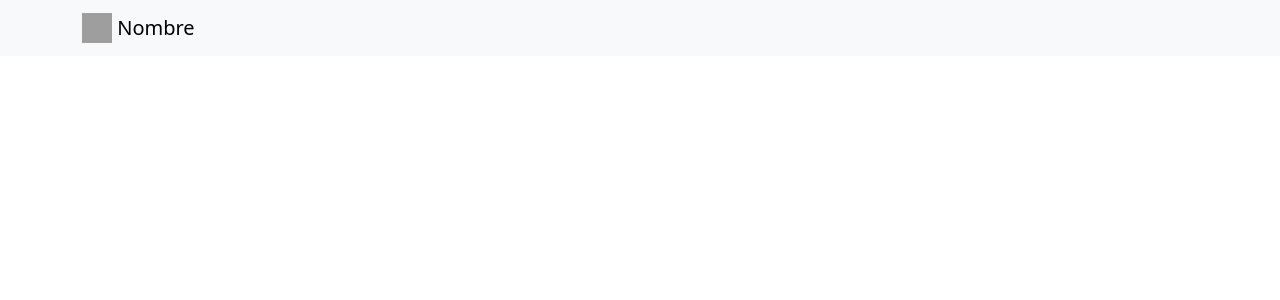
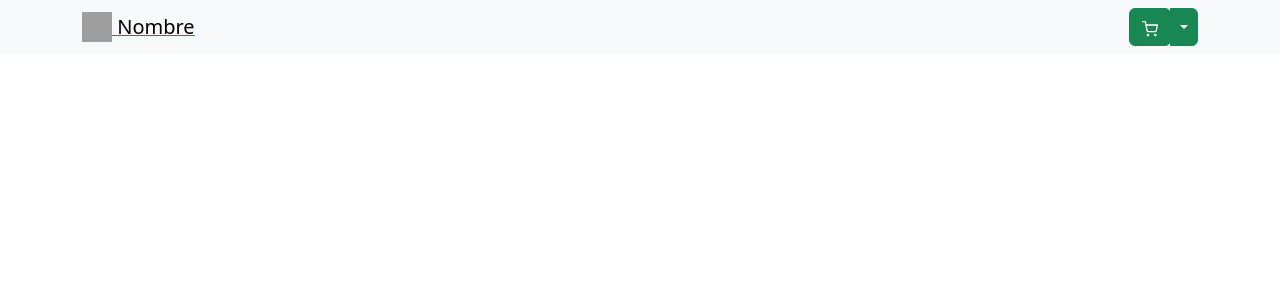
Before and after one commit to ImSaitam/proyecto_inet, a JavaScript app: page / in a window 1280 px wide. Shown: the top 300 px of the page. Built offline with nearby package versions, Linux system fonts and the light colour scheme; grey boxes are pictures that could not be loaded; the HTML template or start-up script is replaced by a standard one.

Commit message:
carrito y catalogo

```diff
--- a/src/components/Navbar.js
+++ b/src/components/Navbar.js
@@ -1,12 +1,19 @@
 import 'bootstrap/dist/css/bootstrap.min.css';
+import '../Navbar.css'
+import { FiShoppingCart } from "react-icons/fi";
 import Container from 'react-bootstrap/Container';
 import Navbar from 'react-bootstrap/Navbar';
+import { Dropdown } from 'react-bootstrap';
+import ButtonGroup from 'react-bootstrap/ButtonGroup';
+import Button from 'react-bootstrap/Button';
+import { Link } from 'react-router-dom';
 
 export default function BarraNav() {
   return (
     <Navbar className="bg-body-tertiary">
       <Container>
-        <Navbar.Brand href="#">
+        <Link to={"/"}>
+        <Navbar.Brand>
           <img
             alt=""
             src="/img/logo.svg"
@@ -16,6 +23,17 @@ export default function BarraNav() {
           />{" "}
           Nombre
         </Navbar.Brand>
+        </Link>
+        <Dropdown as={ButtonGroup}>
+            <Link to={"/carrito"}>
+              <Button variant="success">
+                  <FiShoppingCart className='carrito-icon' />
+              </Button>
+            </Link>
+            <Dropdown.Toggle split variant="success" id="dropdown-split-basic" />
+            <Dropdown.Menu>
+            </Dropdown.Menu>
+        </Dropdown>
       </Container>
     </Navbar>
   );
```
Also changed, not shown: src/Navbar.css (added).
